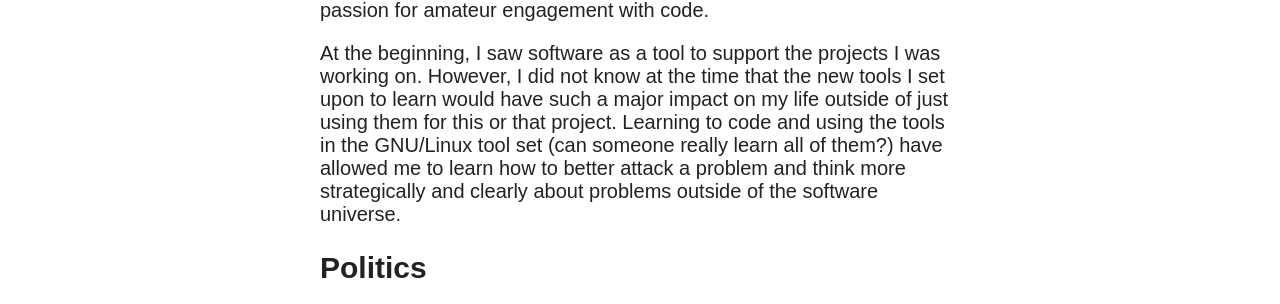
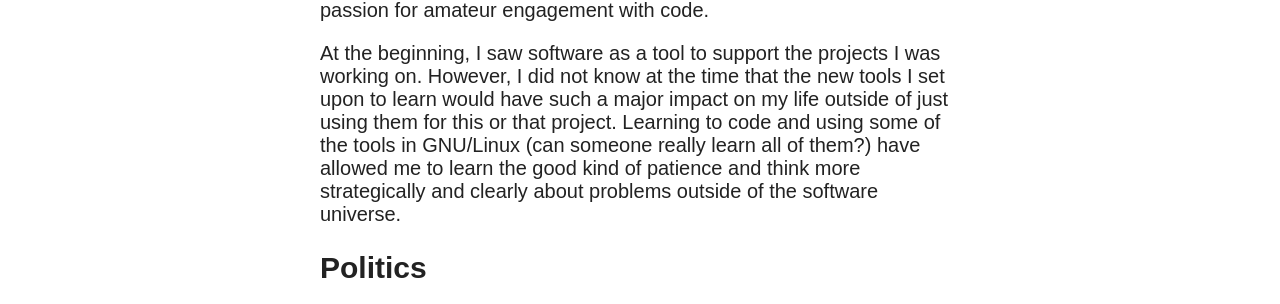
Before and after one commit to citizenspress/citizenspress.github.io, a Jekyll site: the page built from about.md, in a window 1280 px wide. Shown: the part 838-1142 px from the top of the page. Built offline with Jekyll 4.4.1, drawn with Linux system fonts in a browser that asks for light colours; nearby versions of some CDN libraries; comment, search, counter and statistics services are not loaded.

Commit message:
about edits

```diff
--- a/about.md
+++ b/about.md
@@ -15,7 +15,7 @@ I do not work in the world of technology. I do not code at work except maybe a l
 
 I regularly post on other websites. However, I have never felt those spaces allowed for full immergence in issues of technology and my passion for amateur engagement with code.
 
-At the beginning, I saw software as a tool to support the projects I was working on. However, I did not know at the time that the new tools I set upon to learn would have such a major impact on my life outside of just using them for this or that project. Learning to code and using the tools in the GNU/Linux tool set (can someone really learn all of them?) have allowed me to learn how to better attack a problem and think more strategically and clearly about problems outside of the software universe.
+At the beginning, I saw software as a tool to support the projects I was working on. However, I did not know at the time that the new tools I set upon to learn would have such a major impact on my life outside of just using them for this or that project. Learning to code and using some of the tools in GNU/Linux (can someone really learn all of them?) have allowed me to learn the good kind of patience and think more strategically and clearly about problems outside of the software universe.
 
 # Politics
 
```
